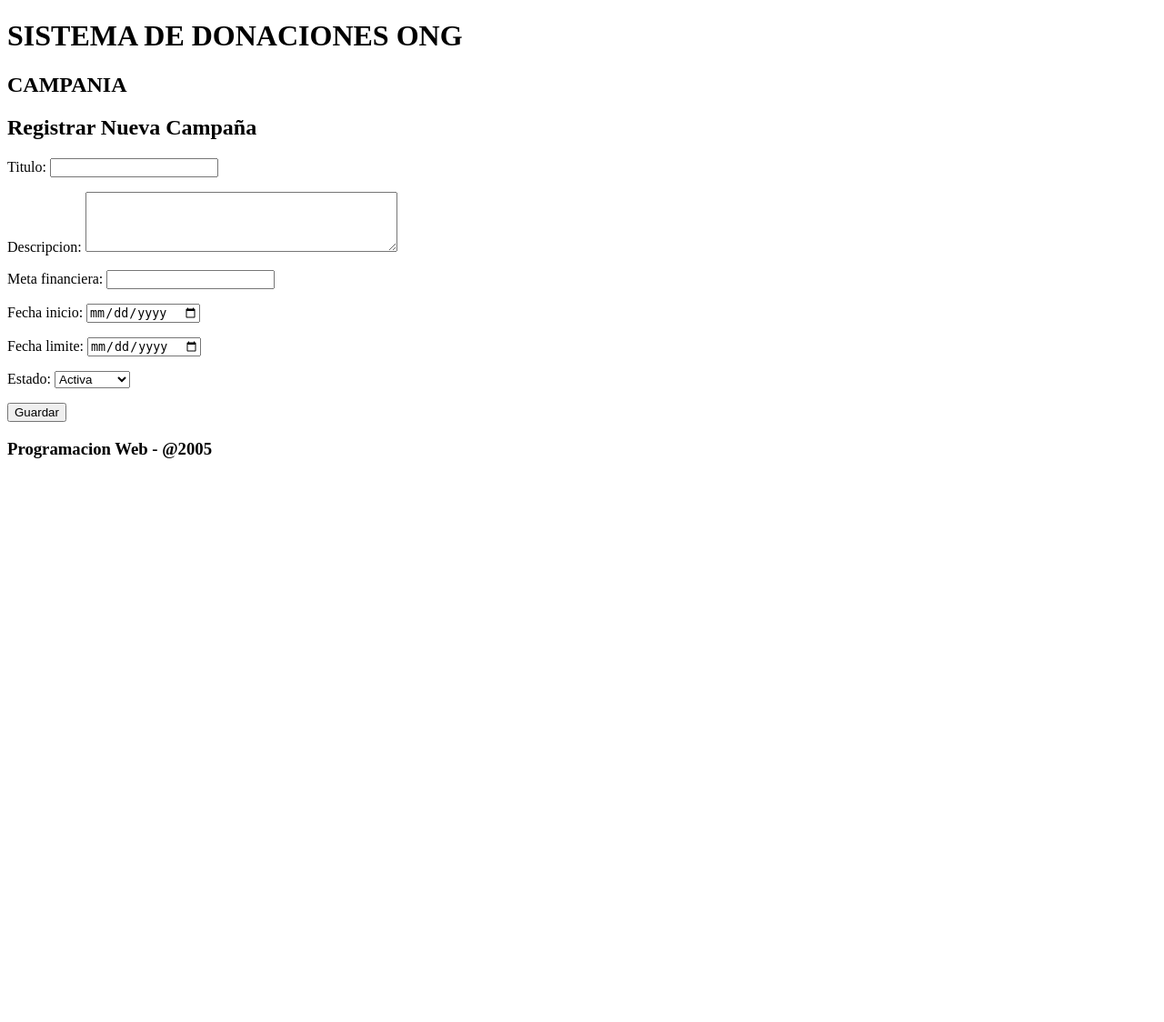
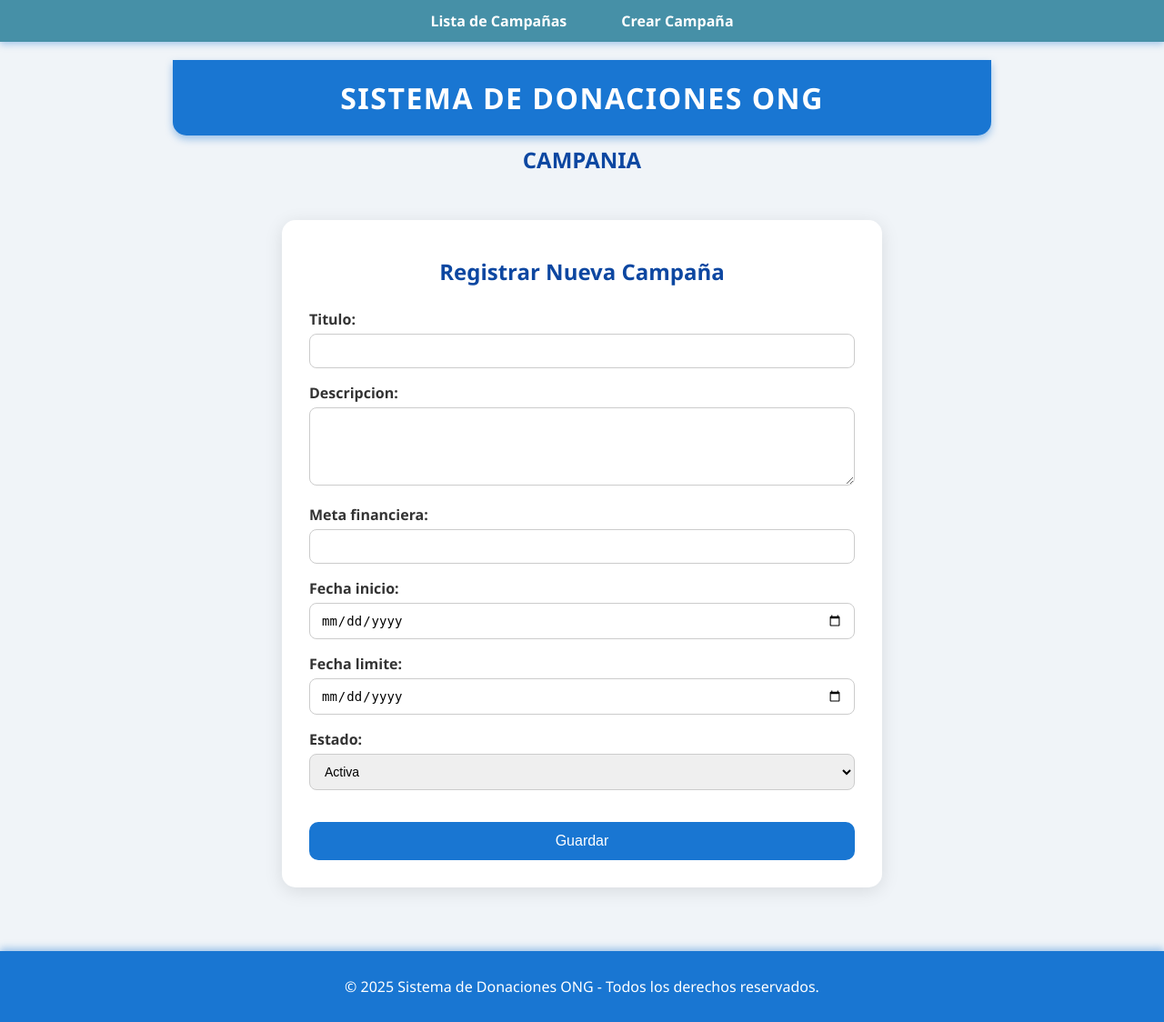
Before and after one commit to Bryan-Daniel-Sandoval-Quenta/ProyectoWeb3_SistemaONG, a Django app: page /crear_campania/ in a window 1280 px wide. Shown: the whole page at 91% size. Before the commit the page ends 504 px from the top, so only its background shows below. Run offline with Django 5.2, Linux system fonts and the light colour scheme.

Commit message:
Campania: estilizado base.html, crear_campania.html y lista_campanias.html

```diff
--- a/SisDonacionONG/campania/templates/base.html
+++ b/SisDonacionONG/campania/templates/base.html
@@ -1,26 +1,105 @@
 <!DOCTYPE html>
 <html lang="es">
 <head>
-    <meta charset="UTF-8">
-    <meta name="viewport" content="width=device-width, initial-scale=1.0">
-    <title>Donante</title>
+    <meta charset="UTF-8" />
+    <meta name="viewport" content="width=device-width, initial-scale=1" />
+    <title>Campaña</title>
+    <style>
+        nav {
+            background-color: rgb(70, 144, 167);
+            padding: 12px 0;
+            box-shadow: 0 2px 8px rgba(25, 118, 210, 0.4);
+        }
+
+        .navbar {
+            list-style: none;
+            margin: 0;
+            padding: 0;
+            max-width: 900px;
+            margin-left: auto;
+            margin-right: auto;
+            display: flex;
+            justify-content: center;
+            gap: 30px;
+        }
+
+        .navbar li a {
+            color: white;
+            text-decoration: none;
+            font-weight: 600;
+            font-size: 16px;
+            padding: 8px 15px;
+            border-radius: 8px;
+            transition: background-color 0.3s ease;
+        }
+
+        .navbar li a:hover {
+            background-color: #1565c0;
+        }
+
+        body {
+            font-family: 'Segoe UI', Tahoma, Geneva, Verdana, sans-serif;
+            margin: 0;
+            padding: 0;
+            background-color: #f0f4f8;
+            color: #333;
+        }
+
+        main {
+            padding: 20px;
+            max-width: 900px;
+            margin: 0 auto;
+        }
+
+        h1 {
+            background-color: #1976d2;
+            color: white;
+            margin: 0;
+            padding: 20px 0;
+            text-align: center;
+            font-weight: 700;
+            letter-spacing: 1.5px;
+            border-radius: 0 0 15px 15px;
+            box-shadow: 0 4px 8px rgba(25, 118, 210, 0.4);
+        }
+
+        h2 {
+            text-align: center;
+            margin-top: 10px;
+            color: #0d47a1;
+            font-weight: 600;
+        }
+
+        footer {
+            background-color: #1976d2;
+            color: white;
+            text-align: center;
+            padding: 12px 0;
+            bottom: 0;
+            width: 100%;
+            font-weight: 500;
+            box-shadow: 0 -3px 8px rgba(25, 118, 210, 0.4);
+            user-select: none;
+        }
+    </style>
 </head>
 <body>
-    <head>
-        <!---->
-    </head>
-
+    <nav>
+        <ul class="navbar">
+            <li><a href="{% url 'lista_campanias' %}">Lista de Campañas</a></li>
+            <li><a href="{% url 'crear_campania' %}">Crear Campaña</a></li>
+        </ul>
+    </nav>
     <main>
         <h1>SISTEMA DE DONACIONES ONG</h1>
         <h2>CAMPANIA</h2>
+
         {% block content %}
-
-
-        {% endblock  %}
+        {% endblock %}
     </main>
 
     <footer>
-        <h3>Programacion Web - @2005</h3>
+        <p>&copy; 2025 Sistema de Donaciones ONG - Todos los derechos reservados.</p>
     </footer>
 </body>
 </html>
--- a/SisDonacionONG/campania/templates/campania/crear_campania.html
+++ b/SisDonacionONG/campania/templates/campania/crear_campania.html
@@ -1,12 +1,78 @@
 {% extends 'base.html' %}
 
 {% block content %}
-<div class="container mt-4">
+<style>
+    .container {
+        max-width: 600px;
+        background-color: #ffffff;
+        margin: 50px auto;
+        padding: 30px;
+        border-radius: 15px;
+        box-shadow: 0 4px 20px rgba(0, 0, 0, 0.1);
+    }
+
+    h2 {
+        text-align: center;
+        color: #0d47a1;
+        margin-bottom: 25px;
+    }
+
+    form p {
+        margin-bottom: 15px;
+    }
+
+    label {
+        font-weight: 600;
+        color: #333;
+    }
+
+    input[type="text"],
+    input[type="email"],
+    input[type="number"],
+    select,
+    textarea,
+    input[type="date"] {
+        width: 100%;
+        padding: 10px 12px;
+        margin-top: 5px;
+        border: 1px solid #ccc;
+        border-radius: 8px;
+        box-sizing: border-box;
+        font-size: 14px;
+        transition: border-color 0.3s ease;
+    }
+
+    input:focus,
+    select:focus,
+    textarea:focus {
+        border-color: #42a5f5;
+        outline: none;
+    }
+
+    .btn-submit {
+        background-color: #1976d2;
+        color: white;
+        border: none;
+        padding: 12px 20px;
+        font-size: 16px;
+        border-radius: 10px;
+        cursor: pointer;
+        width: 100%;
+        margin-top: 20px;
+        transition: background-color 0.3s ease;
+    }
+
+    .btn-submit:hover {
+        background-color: #1565c0;
+    }
+</style>
+
+<div class="container">
     <h2>Registrar Nueva Campaña</h2>
     <form method="post">
         {% csrf_token %}
         {{ form.as_p }}
-        <button type="submit" class="btn btn-primary">Guardar</button>
+        <button type="submit" class="btn-submit">Guardar</button>
     </form>
 </div>
 {% endblock %}
```
Also changed, not shown: SisDonacionONG/campania/templates/campania/lista_campanias.html (+12 -3 lines).
